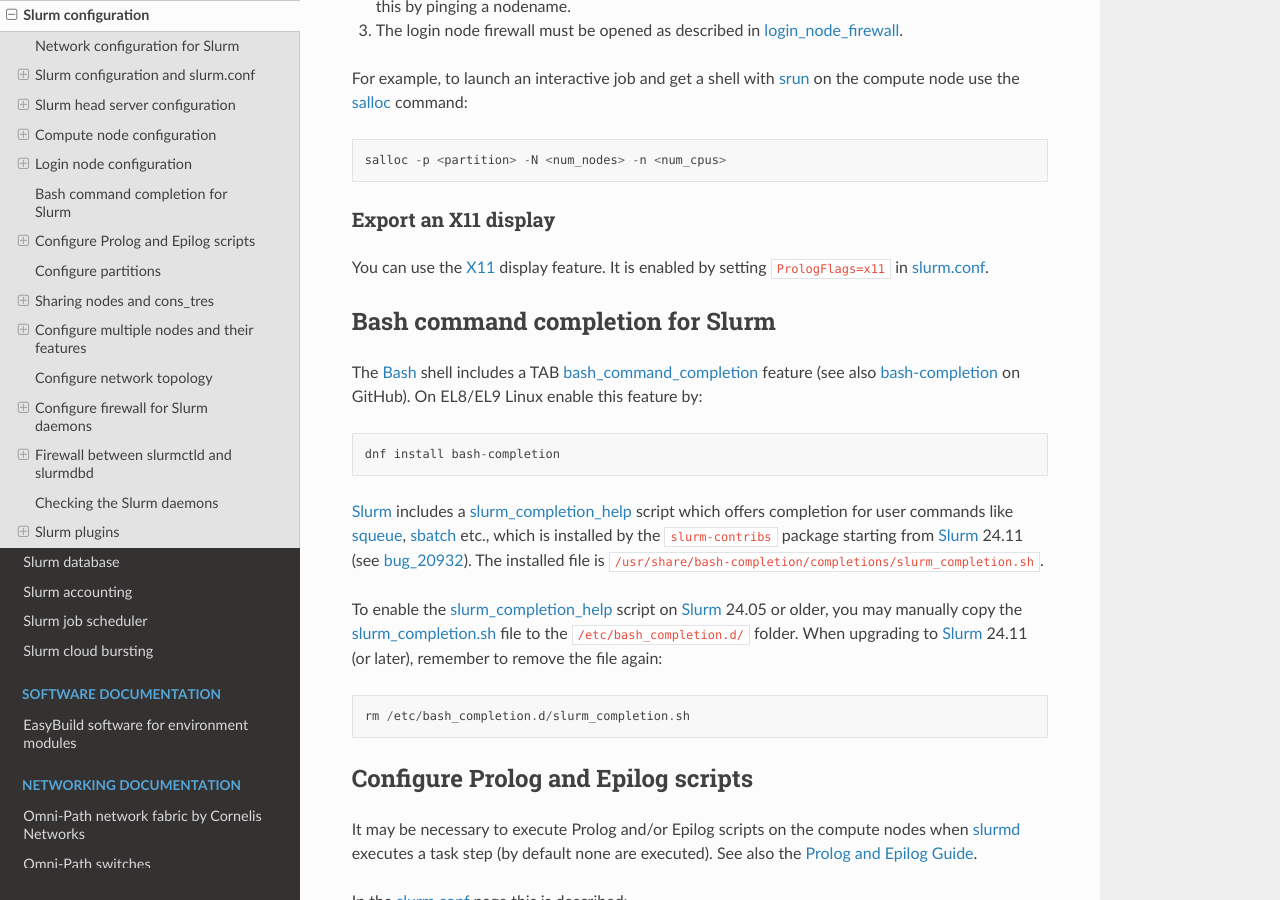
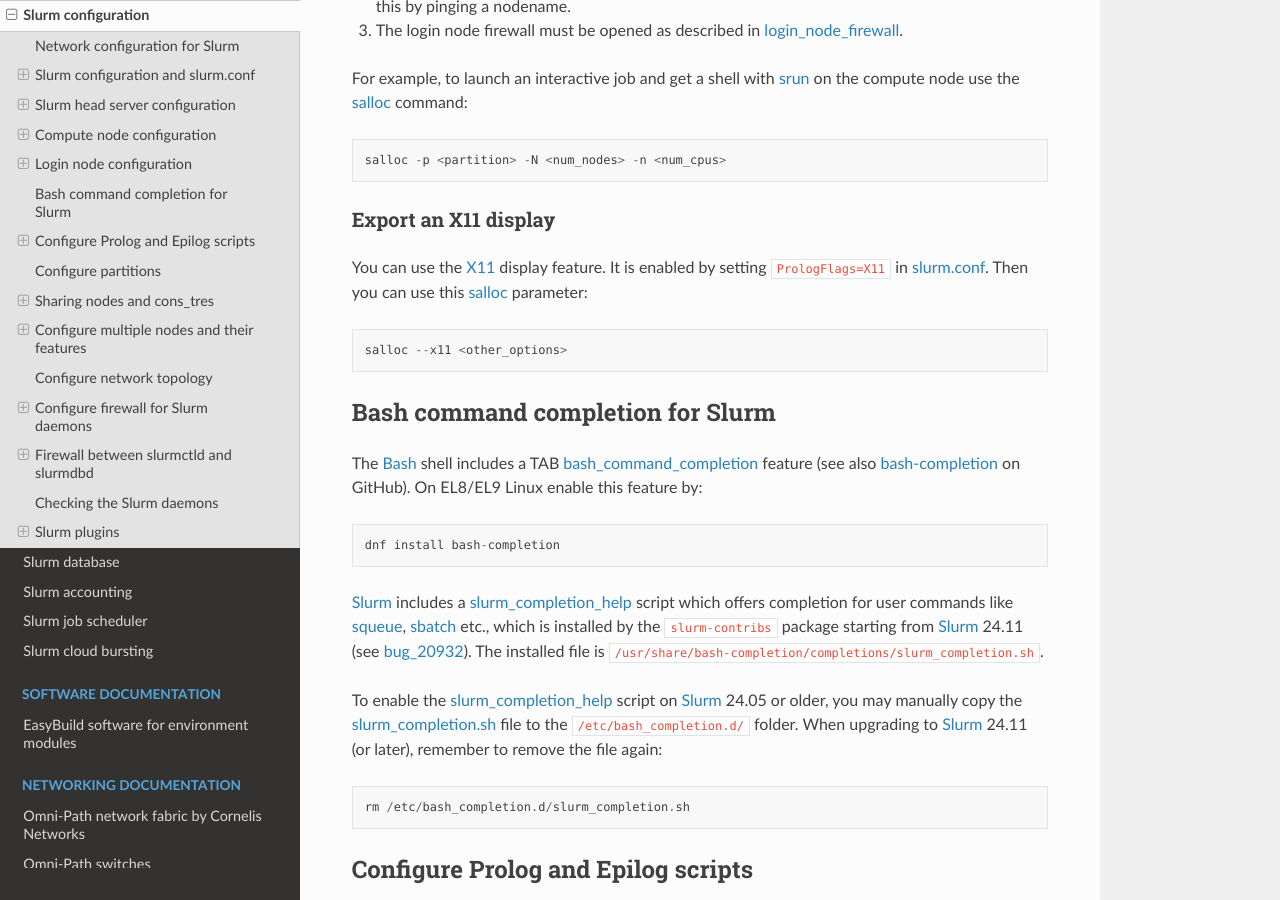
Before and after one commit to OleHolmNielsen/Niflheim_system, a Sphinx documentation site: the page built from docs/Slurm_configuration.rst, in a window 1280 px wide and 900 px high, scrolled down 35207 px. Built offline with Sphinx 7.4.7 and the Read the Docs theme 3.1.0, drawn with Linux system fonts in a browser that asks for light colours.

Commit message:
Added salloc --x11

```diff
--- a/docs/Slurm_configuration.rst
+++ b/docs/Slurm_configuration.rst
@@ -1502,7 +1502,10 @@
 ---------------------
 
 You can use the X11_ display feature.
-It is enabled by setting ``PrologFlags=x11`` in slurm.conf_.
+It is enabled by setting ``PrologFlags=X11`` in slurm.conf_.
+Then you can use this salloc_ parameter::
+
+  salloc --x11 <other_options>
 
 .. _X11: https://en.wikipedia.org/wiki/X_Window_System
 
```
